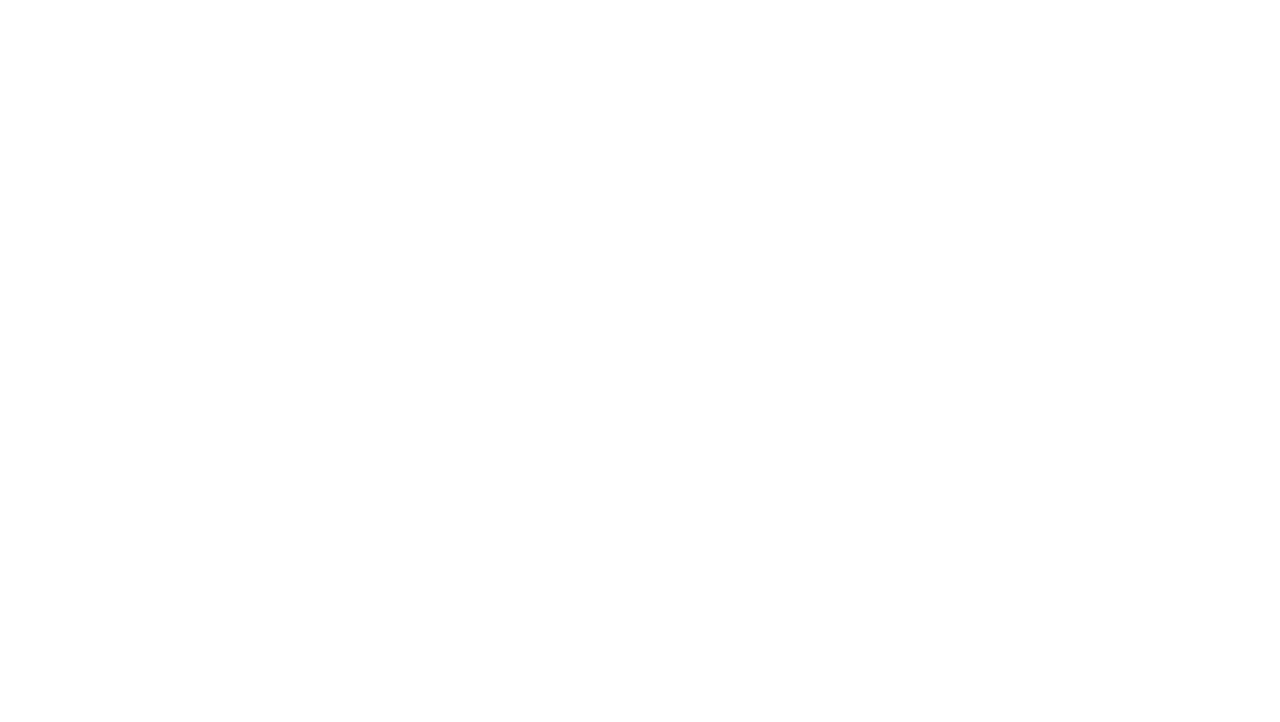
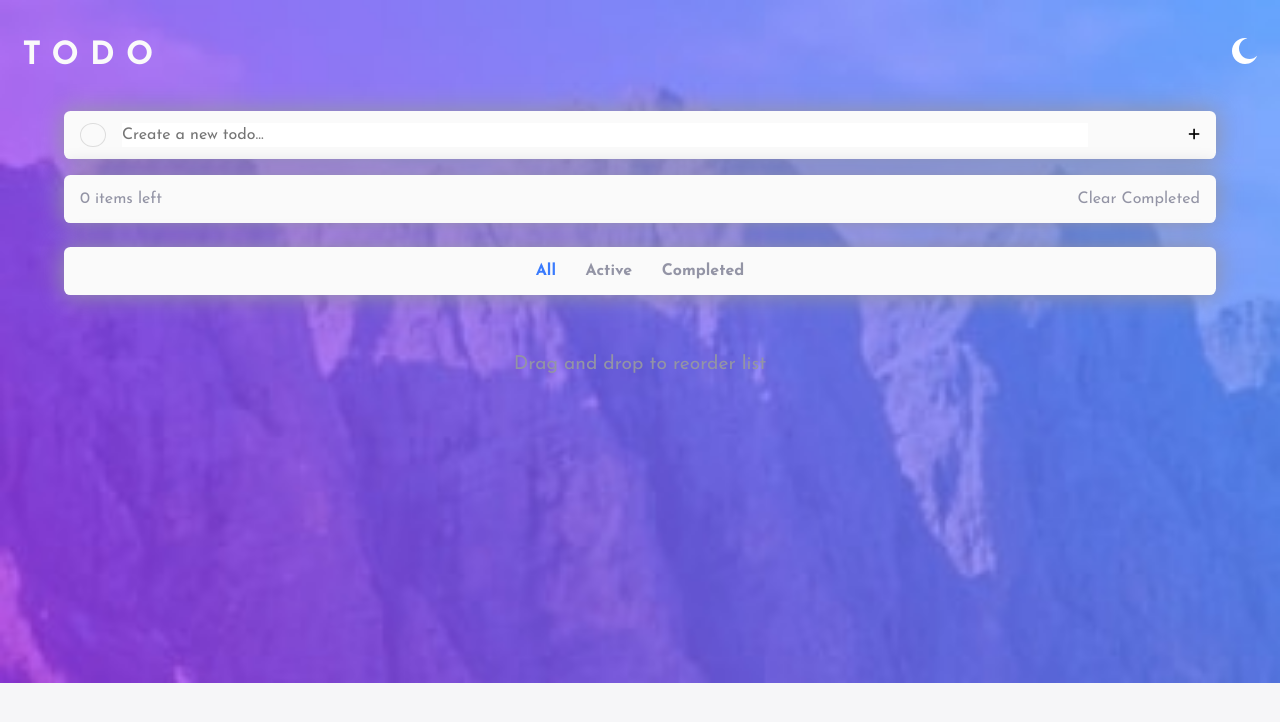
Before and after one commit to contrerasyaneth/to_do_list, a plain HTML site: page index.html in a window 1280 px wide. Drawn offline with nearby package versions, Linux system fonts and the light colour scheme; files that its build step writes are made by us from their sources.

Commit message:
estructura de html realizada

```diff
--- /dev/null
+++ b/assets/images/styles/styles.scss
@@ -0,0 +1,216 @@
+/*
+  Variables
+*/
+$link-active: hsl(220, 98%, 61%);
+$check-bg: linear-gradient hsl(192, 100%, 67%) to hsl(280, 87%, 65%);
+
+// Light theme colors
+$light: hsl(0, 0%, 98%);
+$todo-text: hsl(235, 19%, 35%);
+$filters: hsl(236, 9%, 61%);
+
+* {
+  margin: 0;
+  padding: 0;
+  font-family: 'Josefin Sans', sans-serif;
+}
+
+// Box Shadows
+.shadow {
+  -webkit-box-shadow: 0px 0px 25px 1px hsl(236, 9%, 61%);
+  box-shadow: 0px 0px 25px 1px hsl(236, 9%, 61%);
+}
+
+/*
+  Header Styles
+*/
+body {
+  background: url('../images/bg-mobile-light.jpg');
+  background-size: cover;
+  background-repeat: no-repeat;
+  background-size: 100%;
+  background-color: #f6f6f8;
+}
+
+.header {
+  display: flex;
+  justify-content: space-between;
+  align-items: baseline;
+  padding: 2.4rem 1.4rem;
+
+  &__title {
+    letter-spacing: 0.7rem;
+    color: $light;
+  }
+}
+
+::placeholder {
+  font-size: 1rem;
+}
+
+.form {
+  display: flex;
+  justify-content: center;
+  width: 90%;
+  background-color: $light;
+  border-radius: 0.4rem;
+  margin: 0 auto;
+
+  &__container {
+    display: flex;
+    justify-content: space-between;
+    align-items: center;
+    padding: 0.75rem 1rem;
+    width: 100%;
+
+    &__items {
+      display: flex;
+      width: 90%;
+    }
+
+    &__todo {
+      outline: none;
+      border: none;
+      width: 100%;
+    }
+
+    button {
+      border: none;
+      background-color: transparent;
+    }
+  }
+}
+
+.items-circle {
+  border: 1px solid #ddd;
+  background-color: transparent;
+  border-radius: 50%;
+  width: 25px;
+  height: 22.5px;
+  margin-right: 1rem;
+}
+
+/*
+  Items container
+*/
+.items {
+  display: flex;
+  justify-content: center;
+  align-items: center;
+  flex-direction: column;
+  width: 90%;
+  margin: 1rem auto;
+  background-color: $light;
+  border-radius: 0.4rem;
+
+  &__container {
+    display: flex;
+    justify-content: center;
+    flex-direction: column;
+    align-items: center;
+    width: 100%;
+  }
+
+  &__footer {
+    display: flex;
+    align-items: center;
+    justify-content: space-between;
+    width: 100%;
+    padding: 1rem 0;
+    color: $filters;
+
+    &__lefts {
+      margin-left: 1rem;
+    }
+
+    &__clear {
+      margin-right: 1rem;
+      cursor: pointer;
+    }
+
+    &__clear:hover {
+
+    }
+
+    &__clear:hover {
+
+    }
+  }
+}
+
+/*
+  Each individual todo styles
+*/
+.item {
+  display: flex;
+  justify-content: space-between;
+  align-items: center;
+  padding: 1.45rem 0;
+  width: 100%;
+  border-bottom: 1px solid #ddd;
+
+  &__container {
+    display: flex;
+    justify-content: space-between;
+    align-items: center;
+    margin-left: 1rem;
+
+    &__checked {
+      cursor: pointer;
+    }
+
+    &__item {
+      font-size: 1rem;
+      color: $todo-text;
+    }
+
+  }
+
+  button {
+    border: none;
+    background-color: transparent;
+    margin-right: 1rem;
+    cursor: pointer;
+  }
+}
+
+.completed {
+  background: $check-bg;
+  background-image: url('../images/icon-check.svg');
+}
+
+/*
+  Filter Box
+*/
+.filterbox {
+  display: flex;
+  justify-content: center;
+  background-color: $light;
+  width: 90%;
+  margin: 1.5rem auto;
+  padding: 1rem 0;
+  border-radius: 0.4rem;
+
+  p {
+    font-weight: 700;
+    color: $filters;
+    cursor: pointer;
+  }
+
+  p.active {
+    color: $link-active;
+  }
+
+  > *:not(:last-child) {
+    margin-right: 1.85rem;
+  }
+}
+
+.footer {
+  display: flex;
+  justify-content: center;
+  color: $filters;
+  font-weight: 400;
+  font-size: 1.2rem;
+  margin-top: 3.75rem;
+}
--- a/index.html
+++ b/index.html
@@ -7,6 +7,62 @@
     <title>Document</title>
 </head>
 <body>
+      <!-- Link para el favicon -->
+  <link rel="icon" type="image/x-icon" href="./assets/images/favicon-32x32.png">
+
+  <!-- Link para iconos de FontAwesome -->
+  <script src="https://kit.fontawesome.com/64d25ab310.js" crossorigin="anonymous"></script>
+
+  <!-- Google Fonts -->
+  <link rel="preconnect" href="https://fonts.googleapis.com">
+  <link rel="preconnect" href="https://fonts.gstatic.com" crossorigin>
+  <link href="https://fonts.googleapis.com/css2?family=Josefin+Sans:wght@400;700&display=swap" rel="stylesheet">
+
+  <!-- Link para mi archivo de CSS -->
+  <link rel="stylesheet" href="./assets/styles/styles.css">
+</head>
+
+<body>
+  <header id="header" class="header">
+    <h1 class="header__title">TODO</h1>
+    <img src="./assets/images/icon-moon.svg" alt="icon of the mode" id="main-icon">
+  </header>
+
+  <main id="main" class="main">
+    <form class="form shadow" id="form">
+      <div class="form__container">
+        <div class="form__container__items">
+          <div class="form__container__circle items-circle check-holder"></div>
+          <input type="text" id="todo-item" class="form__container__todo" placeholder="Create a new todo...">
+        </div>
+
+        <button type="submit"><i class="fa-solid fa-plus"></i></button>
+      </div>
+    </form>
+
+    <section id="todo-cont" class="items shadow">
+      <article id="todo-items" class="items__container">
+
+      </article>
+
+      <div id="main-footer" class="items__footer">
+        <p id="items-left" class="items__footer__lefts">0 items left</p>
+        <p id="items-clear" class="items__footer__clear">Clear Completed</p>
+      </div>
+    </section>
+
+    <article id="filter" class="filterbox shadow">
+      <p id="filter-all" class="filterbox__filters active">All</p>
+      <p id="filter-active" class="filterbox__filters">Active</p>
+      <p id="filter-completed" class="filterbox__filters">Completed</p>
+    </article>
+  </main>
+
+  <footer id="footer" class="footer">
+    <p>Drag and drop to reorder list</p>
+  </footer>
+
+  <script src="./js/main.js" type="module"></script>
 
 </body>
 </html>
--- /dev/null
+++ b/js/main.js
@@ -0,0 +1,57 @@
+// Imports de nuestro modulos
+import Items from "./modules/add-remove.js";
+import ToDoItem from "./modules/item-constructor.js";
+import LocalStorage from "./modules/local-storage.js";
+
+// Constantes iniciales
+const main = document.getElementById('main');
+const form = document.getElementById('form');
+
+const inputDescription = document.getElementById('todo-item');
+
+const itemsContainer = document.getElementById('todo-cont');
+
+// Llamar data si existe en cuando cargue la pagina
+Items.displayItems();
+
+// Evento de escucha de la forma
+form.addEventListener('submit', (e) => {
+  e.preventDefault();
+});
+
+// Evento de escucha main para ingresar elementos
+main.addEventListener('keypress', (e) => {
+  // Obtener los valores
+  const description = inputDescription.value;
+
+  // Validacion
+  if(description == '') {
+     // Vacia por ahora para luego llamar la funcion validadora
+  }
+
+  // Mandar los valores
+  if(e.key === 'Enter' && description != '') {
+    const item = new ToDoItem(false, description);
+
+    // Agrear un nuevo todo
+    Items.addItem(item);
+
+    // Agregarlo al Local Storage
+    LocalStorage.addItem(item);
+
+    // Limpiar la input
+    Items.clearInput();
+  }
+});
+
+// Evento de escucha para remover elementos
+itemsContainer.addEventListener('click', (e) => {
+  // Remover Elemento
+  if(e.target.classList.contains('remove')){
+    Items.removeItem(e.target);
+
+    LocalStorage.removeItem(
+      e.target.parentElement.previousElementSibling.lastElementChild.textContent,
+    );
+  }
+});
--- /dev/null
+++ b/js/modules/add-remove.js
@@ -0,0 +1,39 @@
+import LocalStorage from "./local-storage.js";
+
+// Contenedor de items
+const itemsContainer = document.getElementById('todo-items');
+const inputDescription = document.getElementById('todo-item');
+
+class Items {
+  static displayItems() {
+    const items = LocalStorage.getItem();
+
+    items.forEach((item) => Items.addItem(item));
+  }
+
+  static addItem(item) {
+    const todoDiv = document.createElement('div');
+    todoDiv.classList.add('item');
+
+    todoDiv.innerHTML = `
+    <div class="item__container">
+      <div id="check-holder" class="item__container__checked items-circle" title=${item.completed}></div>
+      <p class="item__container__item">${item.description}</p>
+    </div>
+
+    <button type="submit" id=${item.index}><img src="./assets/images/icon-cross.svg" alt="Icono de una X" class="remove"></button>
+    `;
+
+    itemsContainer.append(todoDiv);
+  }
+
+  static removeItem(element) {
+    element.parentElement.parentElement.remove();
+  }
+
+  static clearInput() {
+    inputDescription.value = '';
+  }
+}
+
+export default Items;
```
Also changed, not shown: assets/images/bg-desktop-dark.jpg (added), assets/images/bg-desktop-light.jpg (added), assets/images/bg-mobile-dark.jpg (added), assets/images/bg-mobile-light.jpg (added), assets/images/favicon-32x32.png (added), assets/images/icon-check.svg (added), assets/images/icon-cross.svg (added), assets/images/icon-moon.svg (added), assets/images/icon-sun.svg (added), assets/images/styles/styles.css (added), 1 other file.
